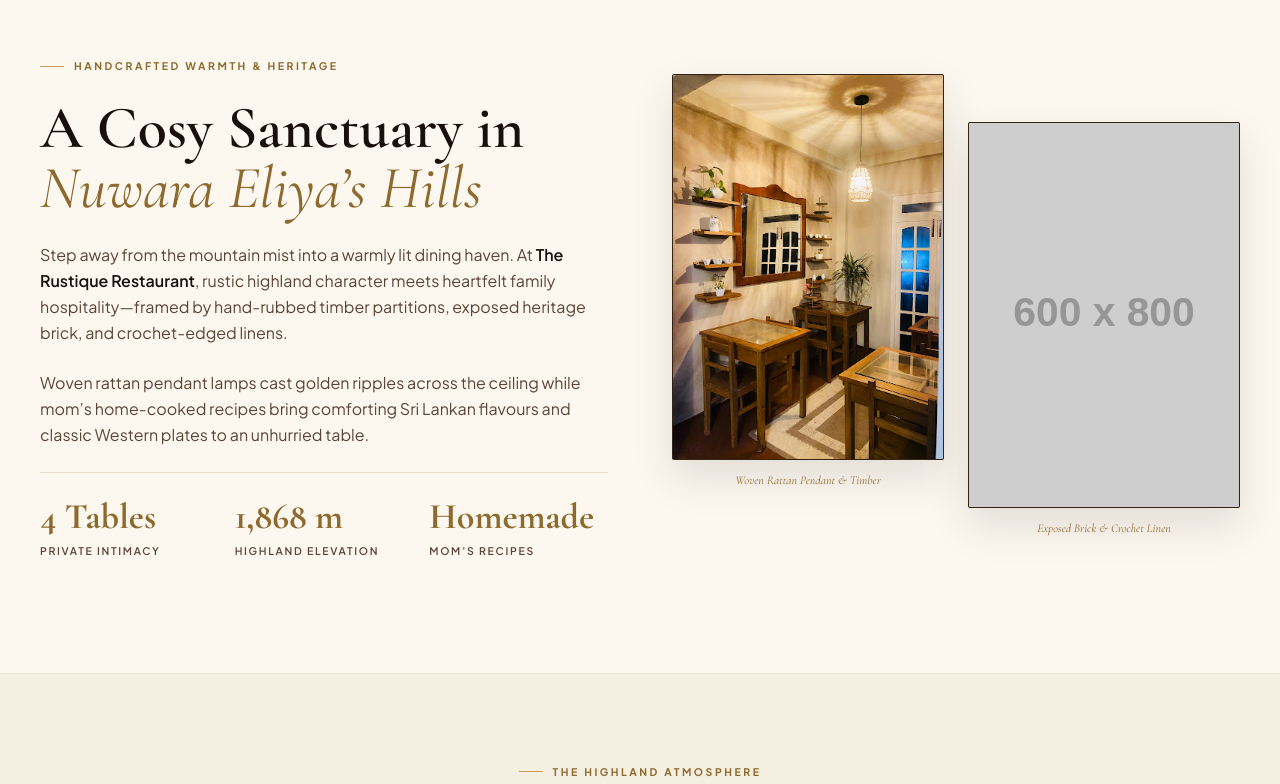
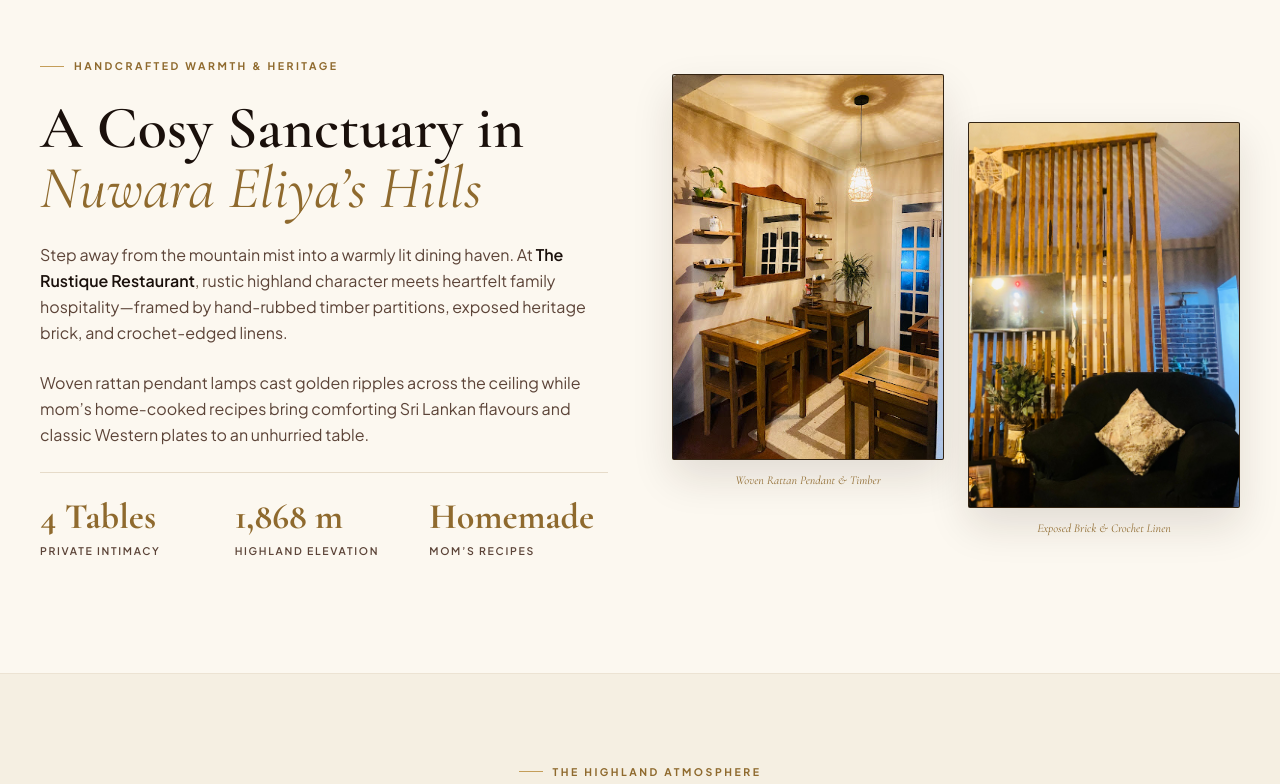
Before and after one commit to shanperera999/The-Rustique-Restaurant-Exodus-Dining---Flavors-Worth-the-Journey3, a plain HTML site: page index.html in a window 1280 px wide. Shown: the part 1200-1984 px from the top of the page. Drawn offline with nearby package versions, Linux system fonts and the light colour scheme; no server answers; placeholder pictures from the web are drawn by us.

Commit message:
Update index.html

```diff
--- a/index.html
+++ b/index.html
@@ -833,7 +833,7 @@
                   aria-label="Inspect slatted timber partition photograph"
                 >
                   <img
-                    src="IMG_3964.jpg"
+                    src="IMG_3964.jpeg"
                     alt="Warm slatted timber partition and lace table setting"
                     loading="lazy"
                     onerror="this.onerror=null;this.src='https://placehold.co/600x800/2B1B13/FCF8F0?text=Timber+Partition';"
@@ -1555,7 +1555,7 @@
 
             <button type="button" onclick="openLightbox(2)" class="gallery-card group relative rounded-sm text-left">
               <img
-                src="IMG_8892_beb93e.jpg"
+                src="IMG_3964.jpeg"
                 alt="Slatted wooden partition and crochet lace tablecloth"
                 loading="lazy"
                 onerror="this.onerror=null;this.src='https://placehold.co/600x700/2B1B13/FCF8F0?text=Crochet+Linen';"
@@ -2614,7 +2614,7 @@
     const galleryItems = [
       { src: 'IMG_8896_beb93e.jpg', caption: 'Mirrored Shelves & Woven Rattan Pendant' },
       { src: 'IMG_8895_beb93e.jpg', caption: 'Warm Slatted Timber & Exposed Brick Sanctuary' },
-      { src: 'IMG_8892_beb93e.jpg', caption: 'Crochet-Edged Linen Table & Timber Screen' },
+      { src: 'IMG_3964.jpeg', caption: 'Crochet-Edged Linen Table & Timber Screen' },
       { src: 'IMG_8893_beb93e.jpg', caption: 'Inner Alcove Teak Tables & Colonial French Doors' },
       { src: 'IMG_8894_beb93e.jpg', caption: 'Evening Warm Glow Across Our Four Tables' },
       { src: 'Breakfast.jpg', caption: 'Morning Breakfast — Ceylon Milk Tea, Waffles & Fresh Highland Fruit' },
```
